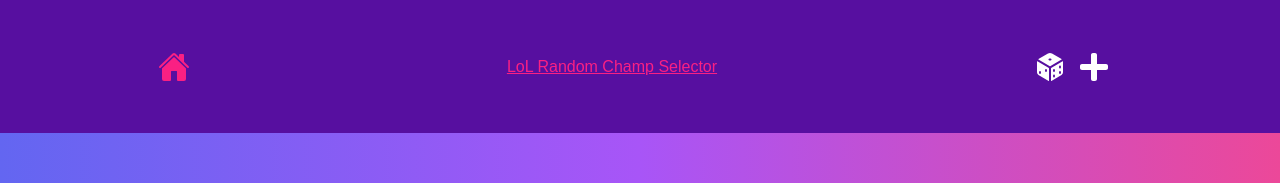
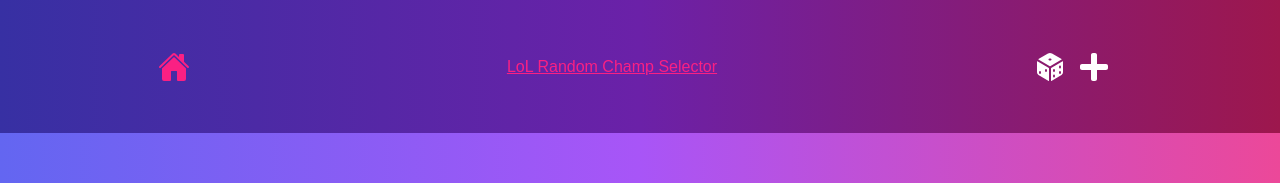
Before and after one commit to Joao-Vtr-Oliveira/lol-random-champ-selector-frontend, a Next.js app: page / in a window 1280 px wide. Shown: the top 183 px of the page. Built offline with nearby package versions, Linux system fonts and the light colour scheme; no server answers.

Commit message:
chores: change the header colors

```diff
--- a/src/components/Header.tsx
+++ b/src/components/Header.tsx
@@ -14,7 +14,7 @@ const Header = () => {
   const pathname = usePathname();
 
   return(
-    <Box w={'100%'} className='h-1/6' display='flex' justifyContent='space-around' alignItems='center' textColor='black' bg='#570FA0'>
+    <Box w={'100%'} className='h-1/6 bg-gradient-to-r from-indigo-800 via-purple-800 to-pink-800' display='flex' justifyContent='space-around' alignItems='center' textColor='black'>
       <Link href={'/'}>
         <Icon boxSize={8} color={verifyRoute(pathname, '/') ? '#FA2083' : 'white'} _hover={verifyRoute(pathname, '/') ? {} : hoverBtn} as={IoHome} />
       </Link>
```
